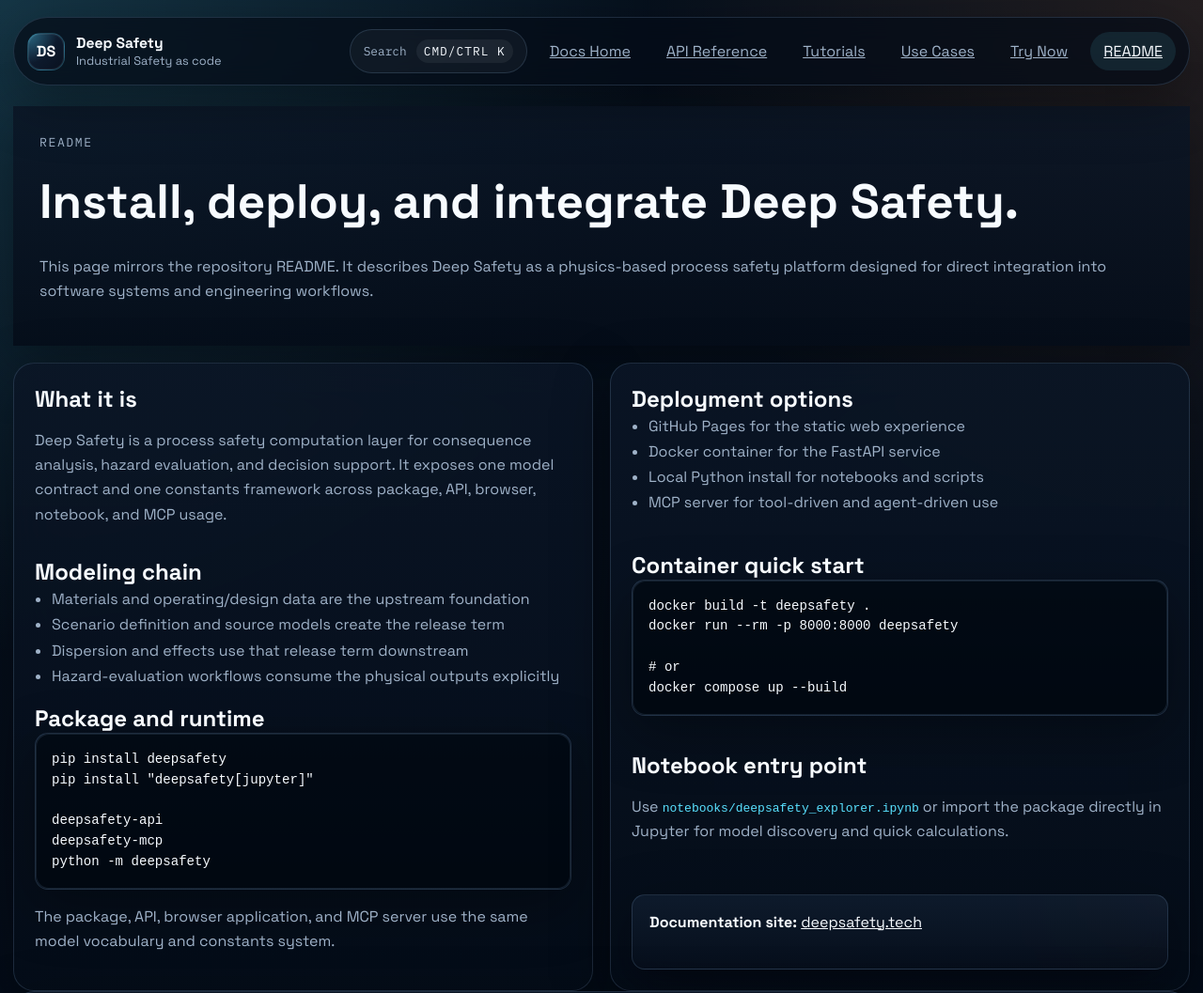
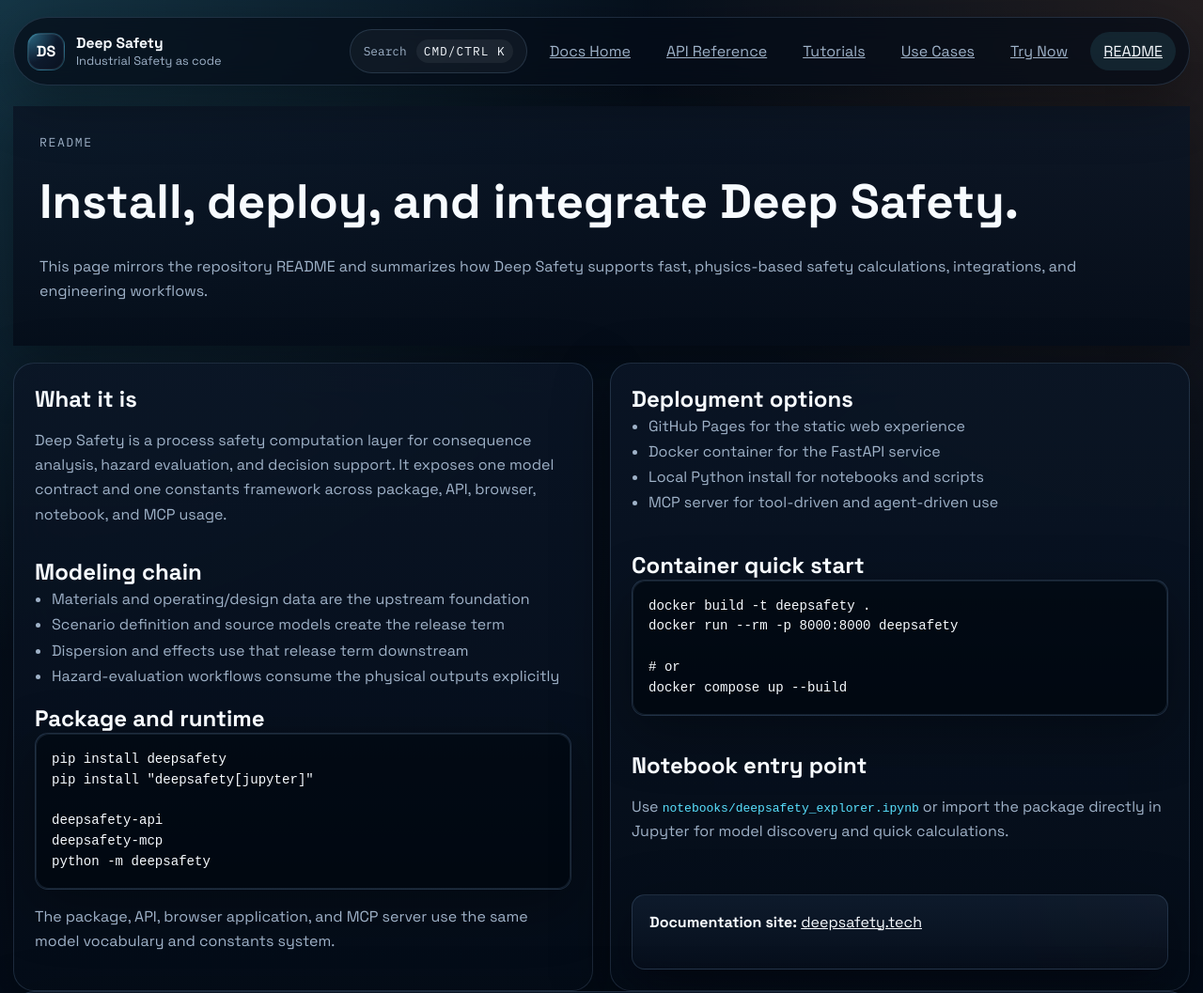
Before and after one commit to pkbythebay29/deepsafety, a plain HTML site: page docs/readme.html in a window 1280 px wide. Shown: the top 1057 px of the page at 94% size. Drawn offline with Linux system fonts and the light colour scheme.

Commit message:
- clean up the README page intro copy

```diff
--- a/docs/readme.html
+++ b/docs/readme.html
@@ -42,9 +42,9 @@
         <p class="eyebrow">README</p>
         <h1>Install, deploy, and integrate Deep Safety.</h1>
         <p>
-          This page mirrors the repository README. It describes Deep Safety as
-          a physics-based process safety platform designed for direct
-          integration into software systems and engineering workflows.
+          This page mirrors the repository README and summarizes how Deep
+          Safety supports fast, physics-based safety calculations,
+          integrations, and engineering workflows.
         </p>
       </header>
 
```
